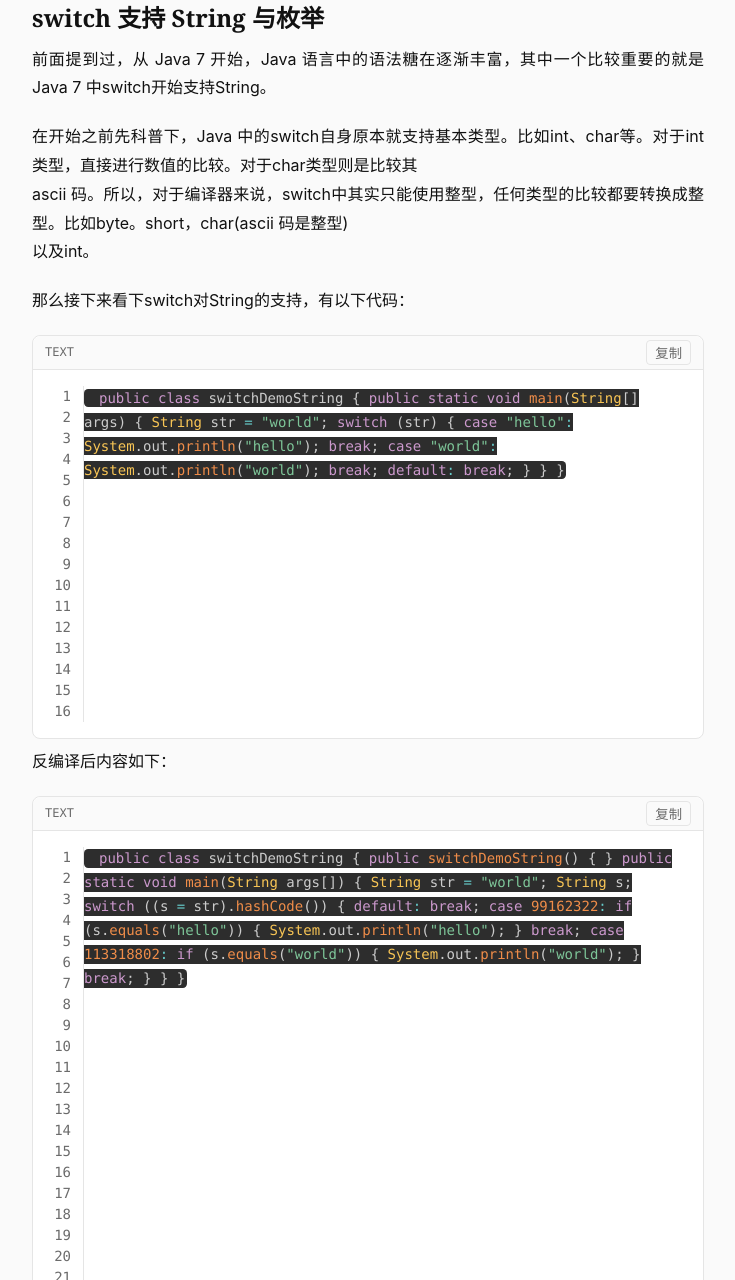
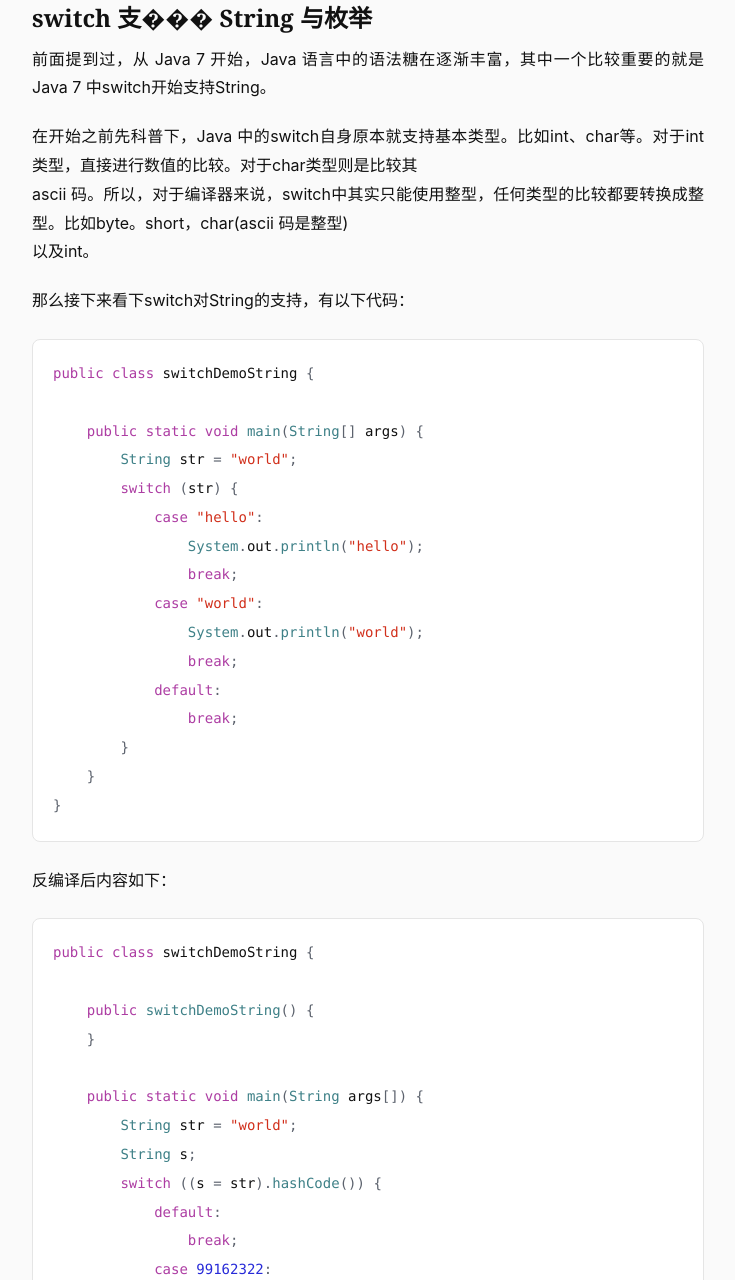
Before and after one commit to zhizhi2213/zhizhi2213.github.io, a plain HTML site: page static/posts/java语法糖详解/index.html in a window 1280 px wide. Shown: the part 1140-2420 px from the top of the page, without its empty margins (272-1007 px from the left). Drawn offline with nearby package versions, Linux system fonts and the light colour scheme.

Commit message:
deploy: 912a3751ba597b4ecfe150b342cf8232735a3d2c

```diff
--- a/static/assets/script.js
+++ b/static/assets/script.js
@@ -230,62 +230,18 @@
     const code = pre.querySelector('code');
     if (!code) return;
 
-    const lang = pre.getAttribute('data-lang') || 'text';
-
-    const headerEl = document.createElement('div');
-    headerEl.className = 'code-header';
-
-    const langLabel = document.createElement('span');
-    langLabel.className = 'code-lang';
-    langLabel.textContent = lang.toUpperCase();
-    headerEl.appendChild(langLabel);
-
+    // Create absolute positioned copy button
     const button = document.createElement('button');
-    button.textContent = '复制';
-    button.className = 'copy-button';
-    headerEl.appendChild(button);
-
-    pre.appendChild(headerEl);
-
-    const wrapper = document.createElement('div');
-    wrapper.className = 'code-wrapper';
-
-    const linesContainer = document.createElement('div');
-    linesContainer.className = 'code-lines';
-
-    const codeLines = code.textContent.split('\n');
-    // Remove last empty line if any
-    if (codeLines[codeLines.length - 1] === '') {
-      codeLines.pop();
-    }
-
-    codeLines.forEach((_, index) => {
-      const lineNum = document.createElement('div');
-      lineNum.textContent = index + 1;
-      linesContainer.appendChild(lineNum);
-    });
-
-    wrapper.appendChild(linesContainer);
-
-    // We wrap the code element
-    const codeParent = code.parentNode;
-    const codeWrapper = document.createElement('div');
-    codeWrapper.style.flex = '1';
-    codeWrapper.style.overflowX = 'auto';
-    codeParent.replaceChild(codeWrapper, code);
-    codeWrapper.appendChild(code);
-
-    wrapper.appendChild(codeWrapper);
-    pre.appendChild(wrapper);
-
-    code.style.paddingLeft = '15px';
+    button.textContent = 'Copy';
+    button.className = 'code-copy-btn';
+    pre.appendChild(button);
 
     button.addEventListener('click', () => {
       navigator.clipboard.writeText(code.textContent).then(() => {
-        button.textContent = '已复制!';
+        button.textContent = 'Copied!';
         button.classList.add('copied');
         setTimeout(() => {
-          button.textContent = '复制';
+          button.textContent = 'Copy';
           button.classList.remove('copied');
         }, 2000);
       });
--- a/static/assets/style.css
+++ b/static/assets/style.css
@@ -769,53 +769,116 @@ body {
   font-weight: 600;
 }
 
-/* ─── Code Copy & Lines ─── */
-.code-header {
-  display: flex;
-  justify-content: space-between;
-  align-items: center;
-  padding: 4px var(--space-3);
+/* ─── Code Copy & Highlighting ─── */
+.code-copy-btn {
+  position: absolute;
+  top: var(--space-3);
+  right: var(--space-3);
   background: var(--bg);
-  border-bottom: 1px solid var(--border);
-  border-top-left-radius: var(--radius-md);
-  border-top-right-radius: var(--radius-md);
-  margin: -16px -16px 16px -16px;
+  border: 1px solid var(--border);
+  border-radius: var(--radius-sm);
+  padding: 4px 8px;
   font-family: var(--font-mono);
   font-size: var(--text-xs);
   color: var(--muted);
+  cursor: pointer;
+  opacity: 0;
+  pointer-events: none;
+  transition: opacity 0.2s, background-color 0.2s, border-color 0.2s;
+  z-index: 10;
 }
 
-.copy-button {
-  background: none;
-  border: 1px solid var(--border);
-  border-radius: var(--radius-sm);
-  padding: 2px 8px;
-  color: var(--muted);
-  cursor: pointer;
-  transition: all 0.2s;
+pre:hover .code-copy-btn {
+  opacity: 1;
+  pointer-events: auto;
 }
 
-.copy-button:hover {
-  border-color: var(--fg);
+.code-copy-btn:hover {
+  background: var(--border);
   color: var(--fg);
 }
 
-.code-wrapper {
-  display: flex;
+/* Prism Token Highlighting (Apple Xcode Style) */
+pre[class*="language-"] {
+  background: var(--surface) !important;
+  border: 1px solid var(--border) !important;
+  color: var(--fg) !important;
+  text-shadow: none !important;
   position: relative;
 }
 
-.code-lines {
-  display: flex;
-  flex-direction: column;
-  font-family: var(--font-mono);
-  font-size: var(--text-sm);
-  color: var(--muted);
-  padding-right: var(--space-3);
-  border-right: 1px solid var(--border);
-  user-select: none;
-  text-align: right;
-  min-width: 2.5em;
+code[class*="language-"] {
+  color: var(--fg) !important;
+  text-shadow: none !important;
+  font-family: var(--font-mono) !important;
+}
+
+:root {
+  --token-comment: #707f8d;
+  --token-keyword: #ad3da3;
+  --token-string: #d12f1b;
+  --token-number: #272ad8;
+  --token-function: #3e8087;
+  --token-operator: #5c626d;
+}
+
+:root[data-theme="dark"] {
+  --token-comment: #7f8c8d;
+  --token-keyword: #fc5fa3;
+  --token-string: #fc6a5d;
+  --token-number: #9686f5;
+  --token-function: #41b4c5;
+  --token-operator: #a9b2c3;
+}
+
+.token.comment,
+.token.prolog,
+.token.doctype,
+.token.cdata {
+  color: var(--token-comment);
+  font-style: italic;
+}
+
+.token.namespace {
+  opacity: 0.7;
+}
+
+.token.string,
+.token.attr-value {
+  color: var(--token-string);
+}
+
+.token.punctuation,
+.token.operator {
+  color: var(--token-operator);
+}
+
+.token.keyword,
+.token.selector,
+.token.important,
+.token.atrule {
+  color: var(--token-keyword);
+  font-weight: 500;
+}
+
+.token.function,
+.token.class-name {
+  color: var(--token-function);
+}
+
+.token.number,
+.token.boolean,
+.token.property,
+.token.constant,
+.token.symbol,
+.token.deleted {
+  color: var(--token-number);
+}
+
+.token.regex,
+.token.important,
+.token.variable {
+  color: var(--token-string);
 }
 
 /* ─── TOC (Fixed Right Side) ─── */
--- a/static/posts/HashMap源码分析/index.html
+++ b/static/posts/HashMap源码分析/index.html
@@ -46,7 +46,6 @@ HashMap 是 Java 中最常用的集合类之一，它基于哈希表实现，提
 - 键值对存储，基于哈希表实现
 - 允许 ...">
   <link rel="stylesheet" href="/static/assets/style.css">
-  <link rel="stylesheet" href="https://cdnjs.cloudflare.com/ajax/libs/prism/1.29.0/themes/prism-tomorrow.min.css">
 </head>
 <body>
   <a href="#main-content" class="skip-link">跳转到主要内容</a>
--- a/static/posts/java语法糖详解/index.html
+++ b/static/posts/java语法糖详解/index.html
@@ -37,7 +37,6 @@
 
 语法糖（Syntactic Sugar） 也称糖衣语法，是英国计算机学家 Peter.J.Landin 发明的一个术语，指在计算机语言中添加的某种语法...">
   <link rel="stylesheet" href="/static/assets/style.css">
-  <link rel="stylesheet" href="https://cdnjs.cloudflare.com/ajax/libs/prism/1.29.0/themes/prism-tomorrow.min.css">
 </head>
 <body>
   <a href="#main-content" class="skip-link">跳转到主要内容</a>
@@ -170,7 +169,7 @@
 <p>Java 中最常用的语法糖主要有泛型、变长参数、条件编译、自动拆装箱、内部类等。</p>
 <p>通过 Decompilers online 对 Class 文件进行在线反编译。</p>
 <p>接下来都是javaguide对java常用语法糖讲解</p>
-<h3 id="switch-支持-String-与枚举">switch 支持 String 与枚举</h3>
+<h3 id="switch-支-String-与枚举">switch 支��� String 与枚举</h3>
 <p>前面提到过，从 Java 7 开始，Java 语言中的语法糖在逐渐丰富，其中一个比较重要的就是 Java 7 中switch开始支持String。</p>
 <p>在开始之前先科普下，Java 中的switch自身原本就支持基本类型。比如int、char等。对于int类型，直接进行数值的比较。对于char类型则是比较其<br>
 ascii 码。所以，对于编译器来说，switch中其实只能使用整型，任何类型的比较都要转换成整型。比如byte。short，char(ascii 码是整型)<br>
@@ -228,7 +227,7 @@ switch 或者使用纯整数常量，但这也不是很差。</p>
 specialization和Code sharing。C++和 C#是使用Code specialization的处理机制，而 Java 使用的是Code sharing的机制。</p>
 <p>Code sharing 方式为每个泛型类型创建唯一的字节码表示，并且将该泛型类型的实例都映射到这个唯一的字节码表示上。将多种泛型类形实例映射到唯一的字节码表示是通过类型擦除（type<br>
 erasue）实现的。</p>
-<p>也就是说，对于 Java 虚拟机来说，他根本不认识Map&lt;String, String&gt; map这样的语法。需要在编译阶段通过类型擦除的方式进行解语法糖。</p>
+<p>也就是说，对于 Java 虚拟���来说，他根本不认识Map&lt;String, String&gt; map这样的语法。需要在编译阶段通过类型擦除的方式进行解语法糖。</p>
 <p>类型擦除的主要过程如下：1.将所有的泛型参数用其最左边界（最顶级的父类型）类型替换。 2.移除所有的类型参数。</p>
 <p>以下代码：</p>
 <pre class="language-java"><code class="language-java"><span class="token class-name">Map</span><span class="token generics"><span class="token punctuation">&lt;</span><span class="token class-name">String</span><span class="token punctuation">,</span> <span class="token class-name">String</span><span class="token punctuation">></span></span> map <span class="token operator">=</span> <span class="token keyword">new</span> <span class="token class-name">HashMap</span><span class="token generics"><span class="token punctuation">&lt;</span><span class="token class-name">String</span><span class="token punctuation">,</span> <span class="token class-name">String</span><span class="token punctuation">></span></span><span class="token punctuation">(</span><span class="token punctuation">)</span><span class="token punctuation">;</span>
@@ -281,7 +280,7 @@ map<span class="token punctuation">.</span>
     <span class="token keyword">return</span> w<span class="token punctuation">;</span>
 <span class="token punctuation">}</span>
 </code></pre>
-<p>虚拟机中没有泛型，只有普通类和普通方法，所有泛型类的类型参数在编译时都会被擦除，泛型类并没有自己独有的Class类对象。比如并不存在List<String><br>
+<p>虚拟机中没有泛型，只有普通类和普通方法，所有泛型类的类型参数在编译时都会���擦除，泛型类并没有自己独有的Class类对象。比如并不存在List<String><br>
 .class或是List<Integer>.class，而只有List.class。</p>
 <h3 id="自动装箱与拆箱">自动装箱与拆箱</h3>
 <p>自动装箱就是 Java 自动将原始类型值转换成对应的对象，比如将 int 的变量转换成 Integer 对象，这个过程叫做装箱，反之将 Integer<br>
@@ -313,7 +312,7 @@ Double, Boolean。</p>
     <span class="token keyword">int</span> n <span class="token operator">=</span> i<span class="token punctuation">.</span><span class="token function">intValue</span><span class="token punctuation">(</span><span class="token punctuation">)</span><span class="token punctuation">;</span>
 <span class="token punctuation">}</span>
 </code></pre>
-<p>从反编译得到内容可以看出，在装箱的时候自动调用的是Integer的valueOf(int)方法。而在拆箱的时候自动调用的是Integer的intValue方法。</p>
+<p>从反编译得到内容可以看出，在装箱的时候自动调用的是Integer的valueOf(int)方法。而在拆箱的时候自动调用的是Integer的intValue��法。</p>
 <p>所以，装箱过程是通过调用包装器的 valueOf 方法实现的，而拆箱过程是通过调用包装器的 xxxValue 方法实现的。</p>
 <p>可变长参数<br>
 可变参数(variable arguments)是在 Java 1.5 中引入的一个特性。它允许一个方法把任意数量的值作为参数。</p>
@@ -580,7 +579,7 @@ false 的代码块消除。通过该方式实现的条件编译，必须在方
 C/C++的条件编译相比，确实更有局限性。在 Java 语言设计之初并没有引入条件编译的功能，虽有局限，但是总比没有更强。</p>
 <p>断言<br>
 在 Java 中，assert关键字是从 JAVA SE 1.4 引入的，为了避免和老版本的 Java 代码中使用了assert关键字导致错误，Java<br>
-在执��的时候默认是不启动断言检查的（这个时候，所有的断言语句都将忽略！），如果要开启断言检查，则需要用开关-enableassertions或-ea来开启。</p>
+在执行的时候默认是不启动断言检查的（这个时候，所有的断言语句都将忽略！），如果要开启断言检查，则需要用开关-enableassertions或-ea来开启。</p>
 <p>看一段包含断言的代码：</p>
 <pre class="language-java"><code class="language-java"><span class="token keyword">public</span> <span class="token keyword">class</span> <span class="token class-name">AssertTest</span> <span class="token punctuation">{</span>
 
@@ -959,7 +958,7 @@ JVM 认识的语法。当我们把语法糖解糖之后，你就会发现其实
         <aside class="toc-container">
           <nav class="toc-content" id="tocContent">
             <div class="toc-title">目录</div>
-            <a href="#什么是语法糖" class="toc-item toc-level-3" style="padding-left: 1.5rem;">什么是语法糖？</a><a href="#Java-中有哪些常见的语法糖" class="toc-item toc-level-3" style="padding-left: 1.5rem;">Java 中有哪些常见的语法糖？</a><a href="#switch-支持-String-与枚举" class="toc-item toc-level-3" style="padding-left: 1.5rem;">switch 支持 String 与枚举</a><a href="#泛型" class="toc-item toc-level-3" style="padding-left: 1.5rem;">泛型</a><a href="#自动装箱与拆箱" class="toc-item toc-level-3" style="padding-left: 1.5rem;">自动装箱与拆箱</a><a href="#for-each" class="toc-item toc-level-3" style="padding-left: 1.5rem;">for-each</a><a href="#try-with-resource" class="toc-item toc-level-3" style="padding-left: 1.5rem;">try-with-resource</a><a href="#Lambda-表达式" class="toc-item toc-level-3" style="padding-left: 1.5rem;">Lambda 表达式</a><a href="#可能遇到的坑" class="toc-item toc-level-2" style="">可能遇到的坑</a><a href="#泛型" class="toc-item toc-level-3" style="padding-left: 1.5rem;">泛型</a><a href="#自动装箱与拆箱" class="toc-item toc-level-3" style="padding-left: 1.5rem;">自动装箱与拆箱</a><a href="#增强-for-循环" class="toc-item toc-level-3" style="padding-left: 1.5rem;">增强 for 循环</a><a href="#总结" class="toc-item toc-level-2" style="">总结</a>
+            <a href="#什么是语法糖" class="toc-item toc-level-3" style="padding-left: 1.5rem;">什么是语法糖？</a><a href="#Java-中有哪些常见的语法糖" class="toc-item toc-level-3" style="padding-left: 1.5rem;">Java 中有哪些常见的语法糖？</a><a href="#switch-支-String-与枚举" class="toc-item toc-level-3" style="padding-left: 1.5rem;">switch 支��� String 与枚举</a><a href="#泛型" class="toc-item toc-level-3" style="padding-left: 1.5rem;">泛型</a><a href="#自动装箱与拆箱" class="toc-item toc-level-3" style="padding-left: 1.5rem;">自动装箱与拆箱</a><a href="#for-each" class="toc-item toc-level-3" style="padding-left: 1.5rem;">for-each</a><a href="#try-with-resource" class="toc-item toc-level-3" style="padding-left: 1.5rem;">try-with-resource</a><a href="#Lambda-表达式" class="toc-item toc-level-3" style="padding-left: 1.5rem;">Lambda 表达式</a><a href="#可能遇到的坑" class="toc-item toc-level-2" style="">可能遇到的坑</a><a href="#泛型" class="toc-item toc-level-3" style="padding-left: 1.5rem;">泛型</a><a href="#自动装箱与拆箱" class="toc-item toc-level-3" style="padding-left: 1.5rem;">自动装箱与拆箱</a><a href="#增强-for-循环" class="toc-item toc-level-3" style="padding-left: 1.5rem;">增强 for 循环</a><a href="#总结" class="toc-item toc-level-2" style="">总结</a>
           </nav>
         </aside>
 
```
Also changed, not shown: static/posts/IDEA快捷键-Mac/index.html (+0 -1 lines), static/posts/MyBatis源码深度解析/index.html (+0 -1 lines), static/posts/Spring-IOC与AOP详解/index.html (+0 -1 lines), static/posts/Spring源码中的设计模式详解/index.html (+0 -1 lines), static/posts/ThreadLocal异步场景问题解析/index.html (+0 -1 lines), static/posts/Trae-Java环境配置/index.html (+0 -1 lines), static/posts/WhatCable-让-Mac-识别-USB-C-线缆能力的菜单栏神器/index.html (+0 -1 lines), static/posts/zoxide-fzf-安装与使用指南-终端提效神器/index.html (+0 -1 lines), static/posts/为什么Java中只有值传递/index.html (+0 -1 lines), static/posts/代码之美/index.html (+0 -1 lines), static/posts/关于技术分享/index.html (+0 -1 lines), static/posts/如何创建GitHub个人网站/index.html (+0 -1 lines), static/posts/欢迎来到我的博客/index.html (+0 -1 lines), static/posts/首页美化教程/index.html (+0 -1 lines).
